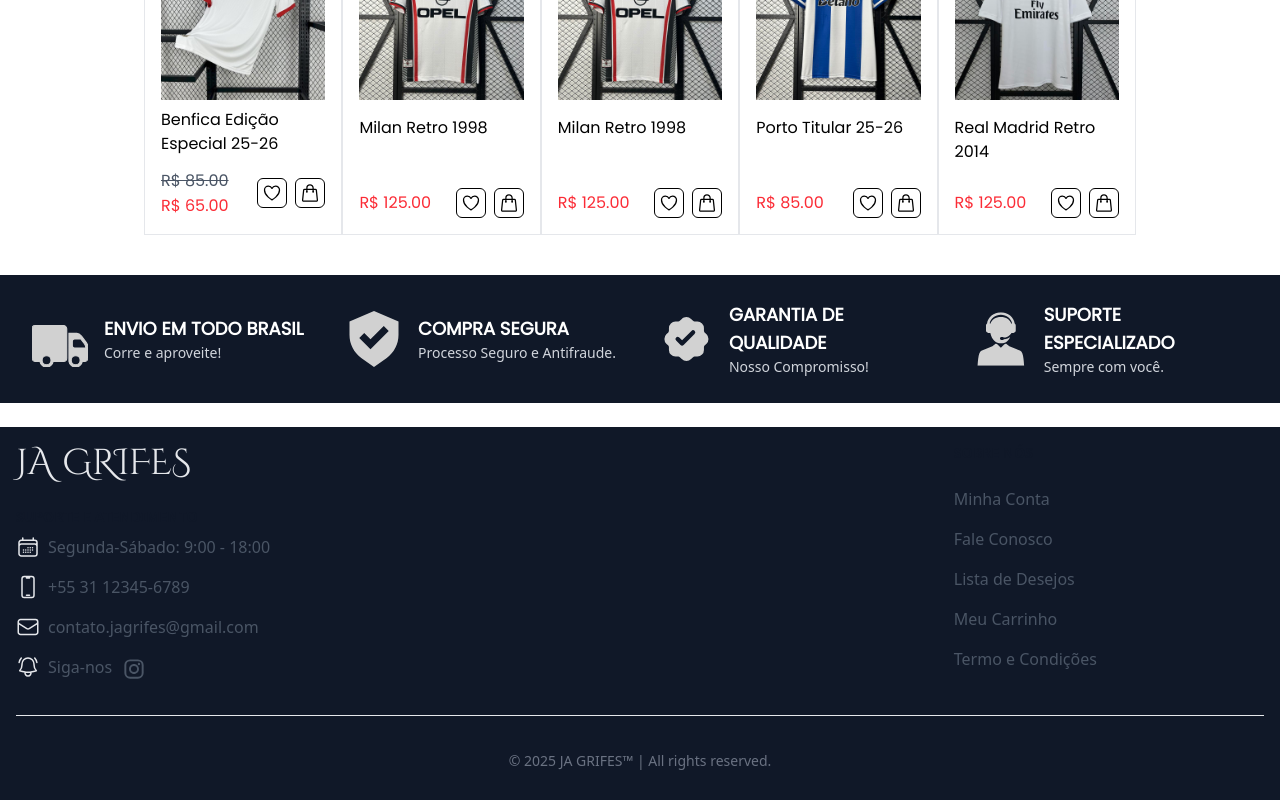
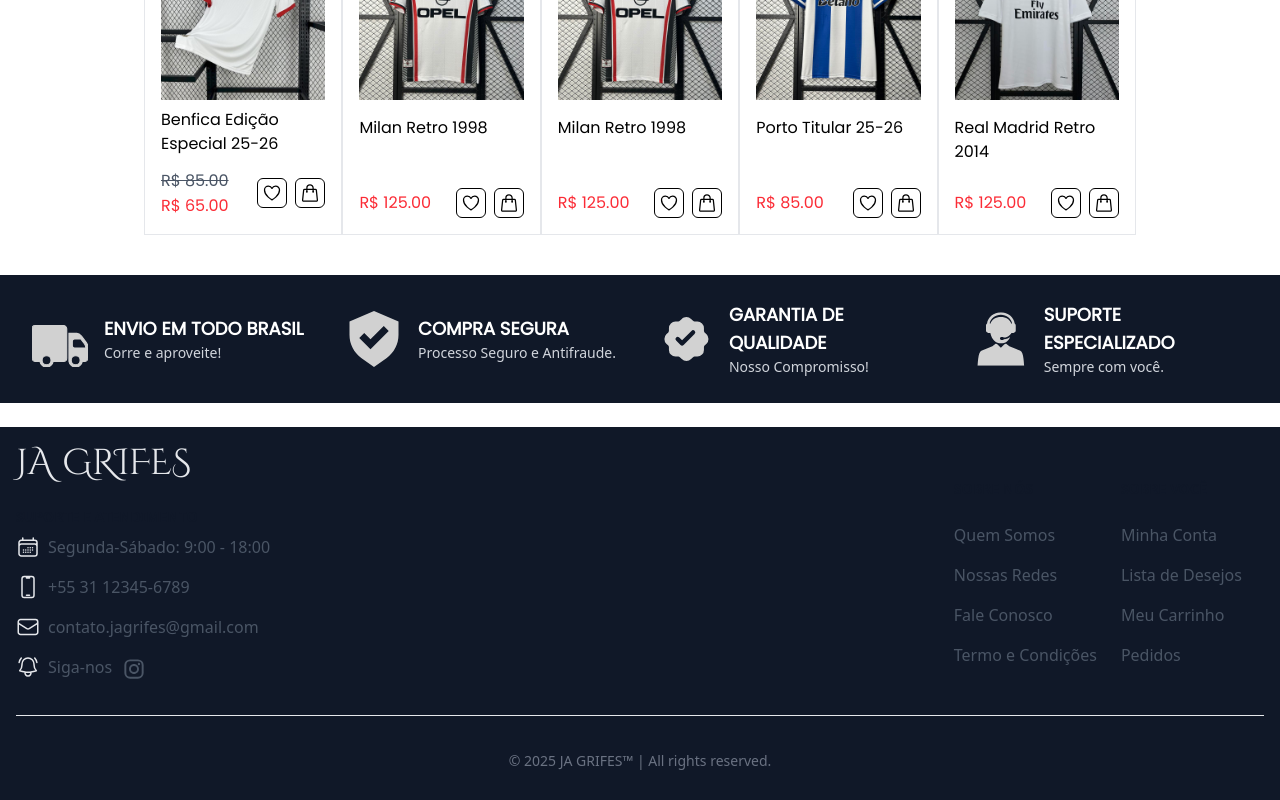
Before and after one commit to RafaelOlMoreira/ja-grifes, a React (Vite) app: page / in a window 1280 px wide. Shown: the part 2415-3215 px from the top of the page. Built offline with nearby package versions, Linux system fonts and the light colour scheme.

Commit message:
style: adjust footer layout and styles

```diff
--- a/src/components/Footer.jsx
+++ b/src/components/Footer.jsx
@@ -39,15 +39,29 @@
                             </ul>
                         </div>
                     </div>
-                    <div className="grid grid-cols-1 gap-8 sm:gap-6 sm:grid-cols-2">
+                    <div className="grid grid-cols-2 gap-8 sm:gap-6 mt-auto">
                         <div>
                             <h2 className="mb-6 text-sm font-semibold text-gray-900 uppercase dark:text-white">Sobre Nós</h2>
                             <ul className="text-gray-600 dark:text-gray-400">
                                 <li className="mb-4">
-                                    <a href="#" className='hover:underline hover:text-gray-200'>Minha Conta</a>
+                                    <a href="#" className='hover:underline hover:text-gray-200'>Quem Somos</a>
+                                </li>
+                                <li className="mb-4">
+                                    <a href="#" className='hover:underline hover:text-gray-200'>Nossas Redes</a>
                                 </li>
                                 <li className="mb-4">
                                     <a href="#" className='hover:underline hover:text-gray-200'>Fale Conosco</a>
+                                </li>
+                                <li>
+                                    <a href="#" className='hover:underline hover:text-gray-200'>Termo e Condições</a>
+                                </li>
+                            </ul>
+                        </div>
+                        <div>
+                            <h2 className="mb-6 text-sm font-semibold text-gray-900 uppercase dark:text-white">Sobre Você</h2>
+                            <ul className="text-gray-600 dark:text-gray-400">
+                                <li className="mb-4">
+                                    <a href="#" className='hover:underline hover:text-gray-200'>Minha Conta</a>
                                 </li>
                                 <li className="mb-4">
                                     <a href="#" className='hover:underline hover:text-gray-200'>Lista de Desejos</a>
@@ -55,8 +69,8 @@
                                 <li className="mb-4">
                                     <a href="#" className='hover:underline hover:text-gray-200'>Meu Carrinho</a>
                                 </li>
-                                <li>
-                                    <a href="#" className='hover:underline hover:text-gray-200'>Termo e Condições</a>
+                                <li className="mb-4">
+                                    <a href="#" className='hover:underline hover:text-gray-200'>Pedidos</a>
                                 </li>
                             </ul>
                         </div>
```
